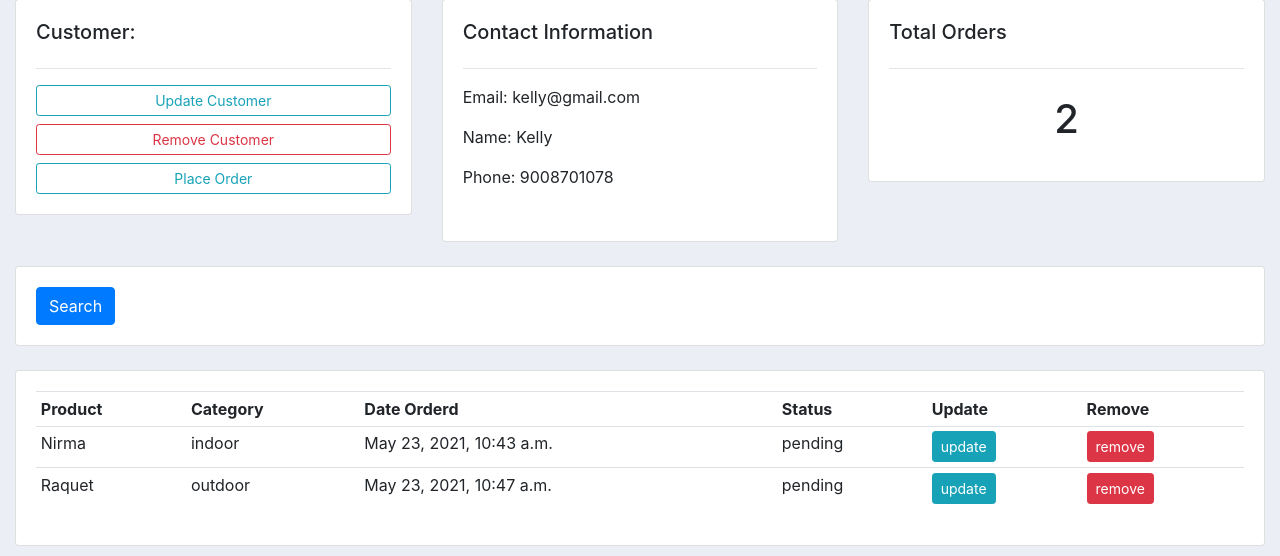
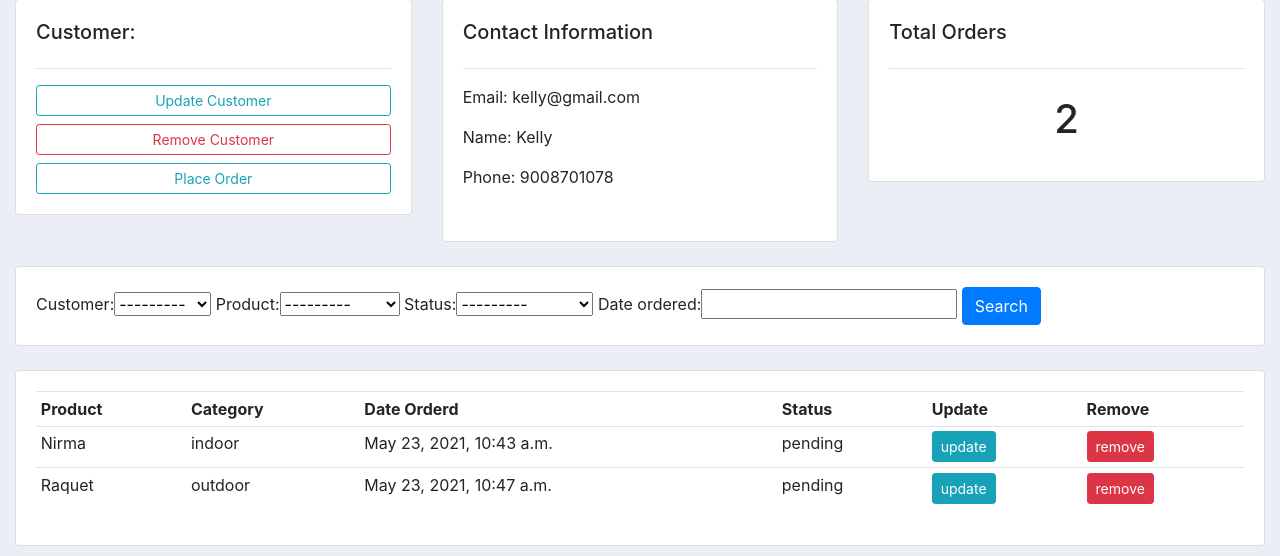
Before and after one commit to iib2019014/CRM_project, a Django app: page /customer/1/ in a window 1280 px wide. Shown: the part 81-637 px from the top of the page. Run offline with Django 3.2, Linux system fonts and the light colour scheme; data comes from the database, SQL or seed files in the repository; both versions use the stored data as it was after the commit; some libraries are stand-ins or nearby versions.

Commit message:
1) added filter to orders in customer template

```diff
--- /dev/null
+++ b/accounts/filters.py
@@ -0,0 +1,10 @@
+import django_filters
+
+from .models import (
+    Order,
+)
+
+class OrderFilter(django_filters.FilterSet) :
+    class Meta :
+        model = Order
+        fields = '__all__'
--- a/accounts/templates/accounts/customer.html
+++ b/accounts/templates/accounts/customer.html
@@ -41,7 +41,7 @@
 	<div class="col">
 		<div class="card card-body">
 			<form method="get">
-
+				{{customerOrderFilter.form}}
 		    <button class="btn btn-primary" type="submit">Search</button>
 		  </form>
 		</div>
@@ -63,12 +63,12 @@
 					<th>Remove</th>
 				</tr>
 
-				{% for their_order in their_orders %}
+				{% for order in their_orders_or_filtered %}
 					<tr>
-						<td>{{their_order.product}}</td>
-						<td>{{their_order.product.category}}</td>
-						<td>{{their_order.date_ordered}}</td>
-						<td>{{their_order.status}}</td>
+						<td>{{order.product}}</td>
+						<td>{{order.product.category}}</td>
+						<td>{{order.date_ordered}}</td>
+						<td>{{order.status}}</td>
 						<td><a class="btn btn-sm btn-info" href="#">update</a></td>
 						<td><a class="btn btn-sm btn-danger" href="#">remove</a></td>
 					</tr>
--- a/accounts/views.py
+++ b/accounts/views.py
@@ -15,6 +15,10 @@ from .forms import(
 )
 
 from django.forms import inlineformset_factory
+
+from .filters import (
+    OrderFilter,
+)
 
 # Create your views here.
 # def homePageView(request) :
@@ -71,12 +75,17 @@ def customerView(request, pk_cust_id) :
     the_customer = Customer.objects.get(id=pk_cust_id)
     context['the_customer'] = the_customer
 
-    # their_orders = Order.objects.filter(customer=the_customer)
-    their_orders = the_customer.order_set.all()
-    context['their_orders'] = their_orders
+    # their_orders_or_filtered = Order.objects.filter(customer=the_customer)
+    their_orders_or_filtered = the_customer.order_set.all()
+    context['their_orders_or_filtered'] = their_orders_or_filtered
 
-    total_orders = their_orders.count()
+    total_orders = their_orders_or_filtered.count()
     context['total_orders'] = total_orders
+
+    customerOrderFilter = OrderFilter(request.GET, queryset=their_orders_or_filtered)
+    context['customerOrderFilter'] = customerOrderFilter
+    their_orders_or_filtered = customerOrderFilter.qs
+    context['their_orders_or_filtered'] = their_orders_or_filtered
 
     return render(request, 'accounts\customer.html', context)
 
--- /dev/null
+++ b/accounts/views/filterViews.py
@@ -0,0 +1,5 @@
+from django.shortcuts import render, redirect
+
+from ..filters import (
+    OrderFilter,
+)
--- a/crm1/settings.py
+++ b/crm1/settings.py
@@ -41,6 +41,8 @@ INSTALLED_APPS = [
     'django.contrib.sessions',
     'django.contrib.messages',
     'django.contrib.staticfiles',
+
+    'django_filters',
 ]
 
 MIDDLEWARE = [
```
Also changed, not shown: db.sqlite3.
